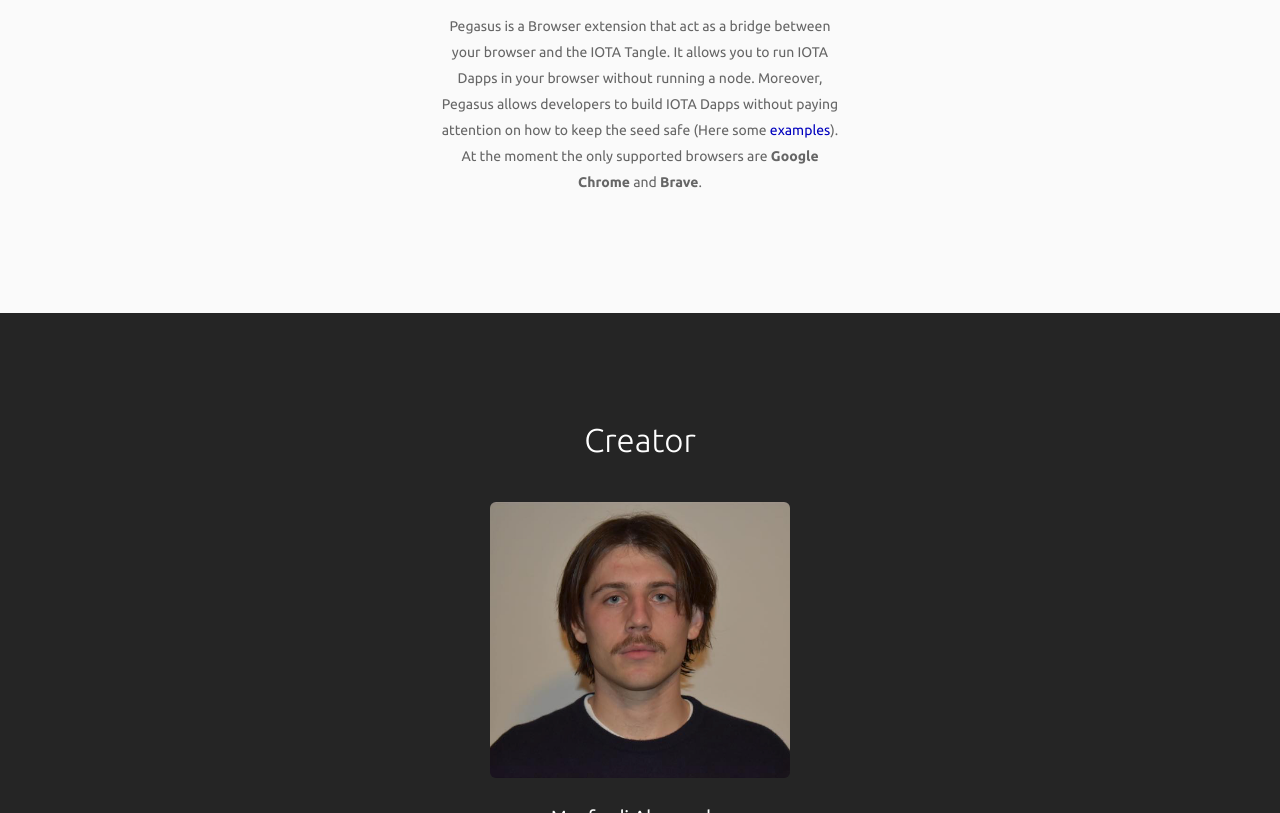
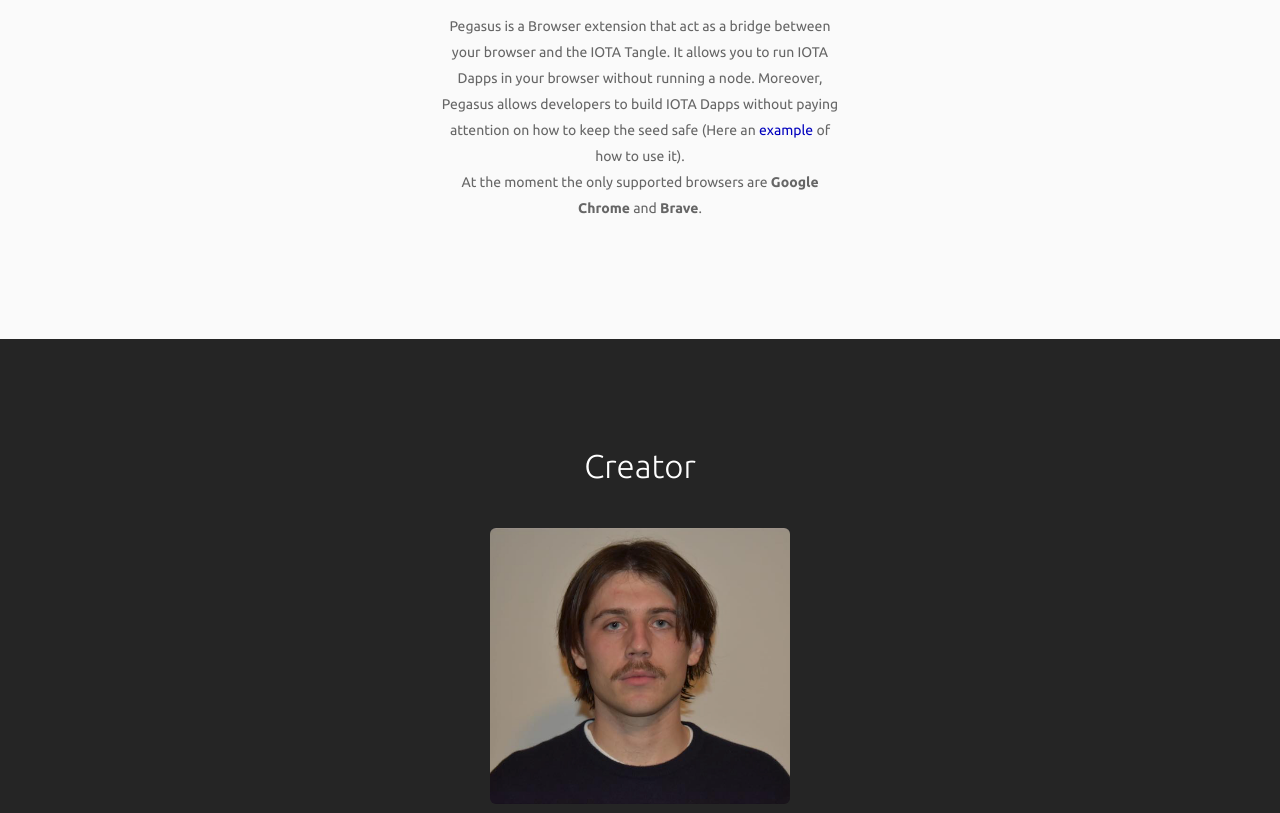
Before and after one commit to allemanfredi/pegasus-website, a plain HTML site: page index.html in a window 1280 px wide. Shown: the part 1120-1933 px from the top of the page. Drawn offline with Linux system fonts and the light colour scheme.

Commit message:
chore: updates example link

```diff
--- a/index.html
+++ b/index.html
@@ -96,7 +96,7 @@
                     Pegasus is a Browser extension that act as a bridge between your browser and the IOTA Tangle.
                     It allows you to run IOTA Dapps in your browser without running a node.
                     Moreover, Pegasus allows developers to build IOTA Dapps without paying attention on how
-                    to keep the seed safe (Here some <a href="https://github.com/allemanfredi/PEGASUS/tree/master/examples" target="_blank">examples</a>).
+                    to keep the seed safe (Here an <a href="https://github.com/allemanfredi/try.pegasus" target="_blank">example</a> of how to use it).
 
                     <br/>
 
```
Also changed, not shown: 1 other file.
